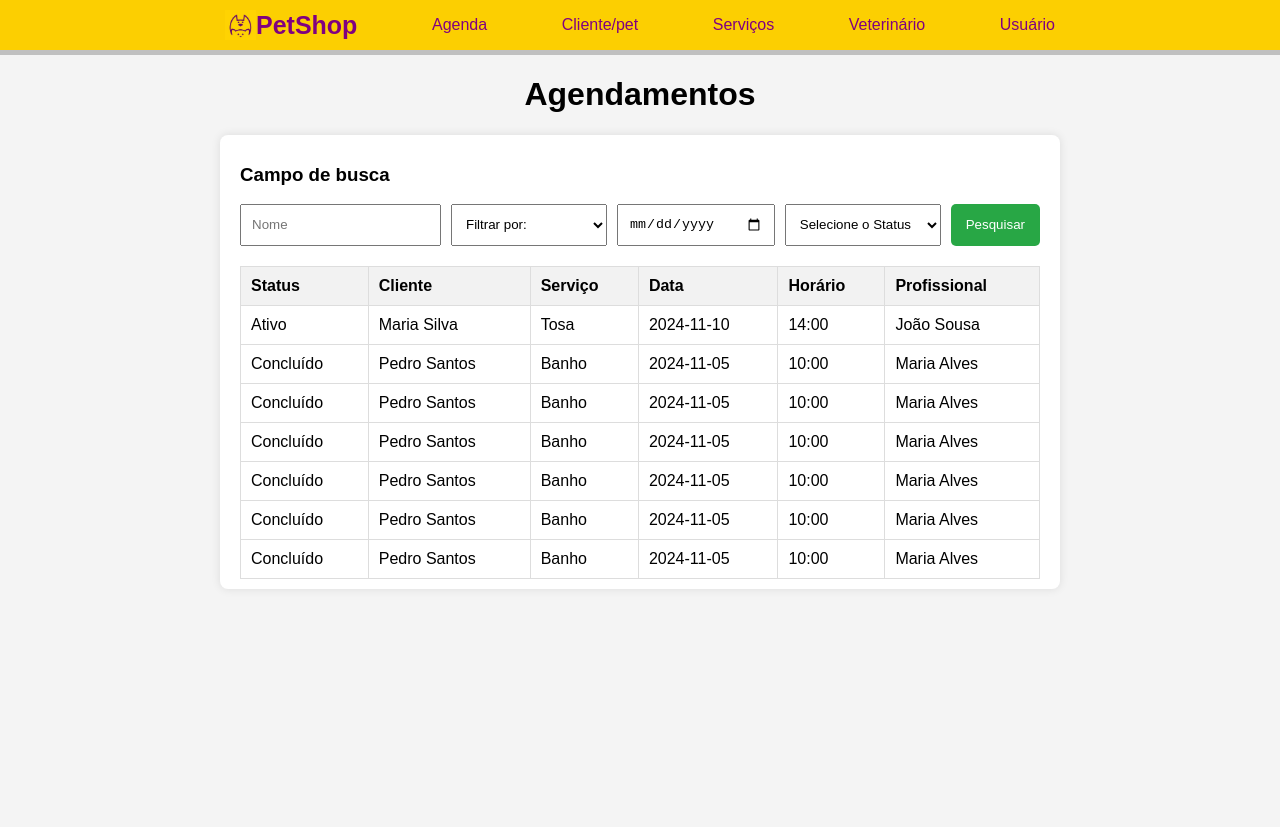
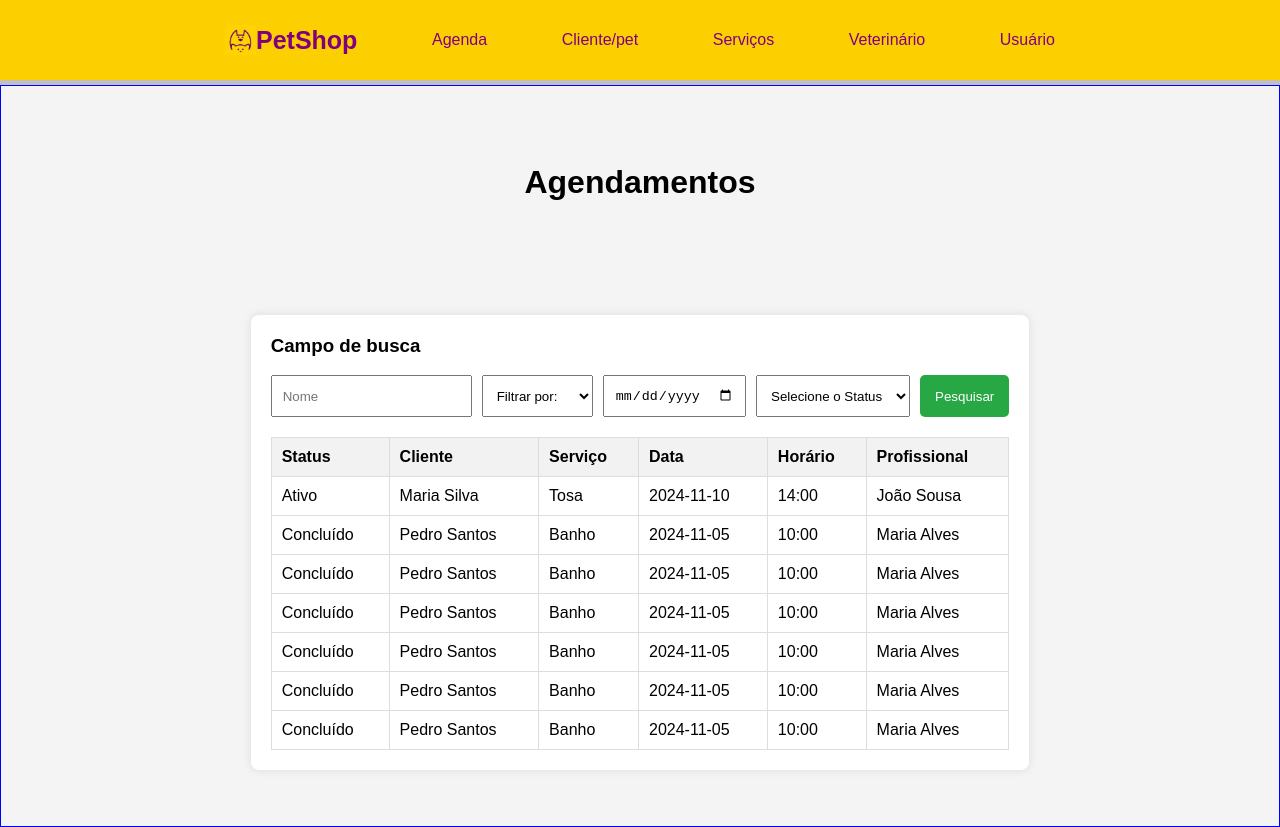
Before and after one commit to CleanoJr/Projeto_Petshop-PI1, a plain HTML site: page home.html in a window 1280 px wide. Before the commit the page ends 800 px from the top, so only its background shows below. Drawn offline with Linux system fonts and the light colour scheme.

Commit message:
Ajustes no layout da hoomepage

```diff
--- a/css/style.css
+++ b/css/style.css
@@ -8,13 +8,12 @@ body {
 /*------ Barra de Navegação ------*/
 nav {
    background-color: #fccf01;
-   height: 50px;
+   height: 10vh;
    /* padding: 8px 0; /*Espaçamento acima e abaixo do menu */
    border-bottom: 5px solid #C0C0C0; /* Borda cinza claro */
    display: flex;
    align-items: center;
    justify-content: center;
-
 }
 
 nav ul {
@@ -29,7 +28,7 @@ nav ul {
 }
 
 nav ul li {
-   height: 100%;
+   height: 10dvh;
    padding: 0 5px;
    display: flex;
    align-items: center;
@@ -58,17 +57,33 @@ nav ul li a {
    /* transition: background-color 0.3s; */
 }
 
-.container {
-    max-width: 800px;
-    margin: auto;
-    background: white;
-    padding: 10px 20px;
-    border-radius: 8px;
-    box-shadow: 0 0 10px rgba(0, 0, 0, 0.1);
+/* ------ Conteudo principal ------ */
+main {
+   height: 90dvh;
+   padding: 10px 0;
+   display: flex;
+   align-items: center;
+   justify-content: space-around;
+   flex-direction: column;
+   border: 1px solid blue;
 }
 
+
 h1 {
-    text-align: center;
+   text-align: center;
+   /* margin: 0; */
+}
+
+.container {
+   max-width: 800px;
+   margin: 0;
+   background: white;
+   padding: 20px;
+   border-radius: 8px;
+   box-shadow: 0 0 10px rgba(0, 0, 0, 0.1);
+}
+h3 {
+   margin-top: 0;
 }
 
 .search-form {
--- a/home.html
+++ b/home.html
@@ -26,6 +26,10 @@
          <li><a href="#usuario">Usuário</a></li>
       </ul>
    </nav>
+
+   <!-- Conteúdo principal -->
+
+   <main>
       <div id="home">
          <h1>Agendamentos</h1>
       </div>
@@ -130,7 +134,7 @@
             </tbody>
          </table>
       </div>
-
+   </main>
 </body>
 
 </html>
```
Lines whose indentation alone changed are shown as unchanged.
